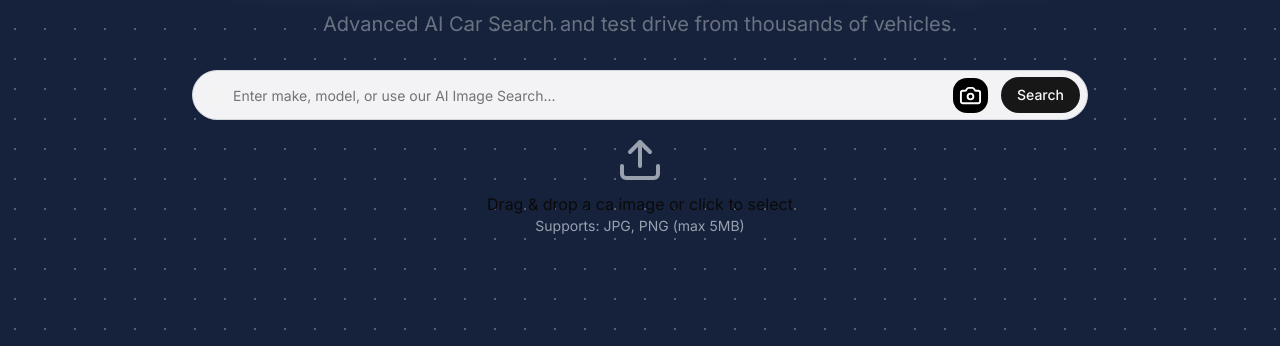
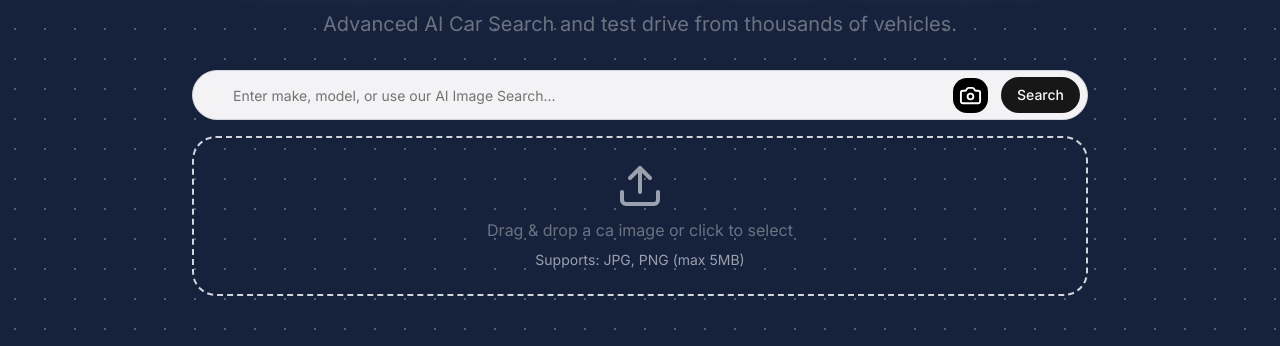
Before and after one commit to SatyamDevGenie/AI_Car_Marketplace, a Next.js app: page / in a window 1280 px wide. Both pictures are taken after a click on the icon 970 px from the left and 341 px from the top of the page. Shown: the part 246-592 px from the top of the page. Built offline with nearby package versions, Linux system fonts and the light colour scheme; no server answers.

Commit message:
Search Image Functionality -- home-search.jsx file

```diff
--- a/components/home-search.jsx
+++ b/components/home-search.jsx
@@ -7,6 +7,7 @@ import { Camera, Search, Upload } from 'lucide-react';
 import { Button } from './ui/button';
 import { useDropzone } from "react-dropzone";
 import { toast } from 'sonner';
+import { useRouter } from 'next/navigation';
 
 const HomeSearch = () => {
 
@@ -15,9 +16,31 @@ const HomeSearch = () => {
   const [searchImage, setSearchImage] = useState(null);
   const [imagePreview, setImagePreview] = useState("");
   const [isUploading, setIsUploading] = useState(false);
+  const [isProcessing, setIsProcessing] = useState(false); // ✅ Added line
 
-  const handleTextSubmit = (e) => { }
-  const handlImageSearch = (e) => { }
+
+  const router = useRouter()
+
+  // Handle text search submissions
+  const handleTextSearch = (e) => {
+    e.preventDefault();
+    if (!searchTerm.trim()) {
+      toast.error("Please enter a search term");
+      return;
+    }
+
+    router.push(`/cars?search=${encodeURIComponent(searchTerm)}`);
+  };
+
+  // Handle image search submissions
+  const handleImageSearch = async (e) => {
+    e.preventDefault();
+    if (!searchImage) {
+      toast.error("Please upload an image first");
+      return;
+    }
+    // add AI Logic
+  };
 
   const onDrop = (acceptedFiles) => {
     const file = acceptedFiles[0];
@@ -57,7 +80,7 @@ const HomeSearch = () => {
 
   return (
     <div>
-      <form onSubmit={handleTextSubmit}>
+      <form onSubmit={handleTextSearch}>
         <div className="relative flex items-center">
           <Search className="absolute left-3 w-5 h-5" />
           <Input
@@ -86,10 +109,12 @@ const HomeSearch = () => {
         </div>
       </form>
 
-      {isImageSearchActive && (<div className="mt-4">
-        <form onSubmit={handlImageSearch}>
-          <div>{imagePreview ? (
-            <div>
+      {isImageSearchActive && (
+        <div className="mt-4">
+          <form onSubmit={handleImageSearch}>
+            <div className="border-2 border-dashed border-gray-300 rounded-3xl p-6 text-center">
+              {imagePreview ? (
+                <div className="flex flex-col items-center">
                   <img
                     src={imagePreview}
                     alt="Car preview"
@@ -111,7 +136,7 @@ const HomeSearch = () => {
                   <input {...getInputProps()} />
                   <div className="flex flex-col items-center">
                     <Upload className="h-12 w-12 text-gray-400 mb-2" />
-                <p>
+                    <p className="text-gray-500 mb-2">
                       {isDragActive && !isDragReject
                         ? "Leave the file here to Upload"
                         : "Drag & drop a ca image or click to select"}
@@ -126,6 +151,21 @@ const HomeSearch = () => {
                 </div>
               )}
             </div>
+
+            {imagePreview && (
+              <Button
+                type="submit"
+                className="w-full mt-2"
+                disabled={isUploading || isProcessing}
+              >
+                {isUploading
+                  ? "Uploading..."
+                  : isProcessing
+                    ? "Analyzing image..."
+                    : "Search with this Image"}
+              </Button>
+            )}
+
           </form>
         </div>
       )}
```
Lines whose indentation alone changed are shown as unchanged.
